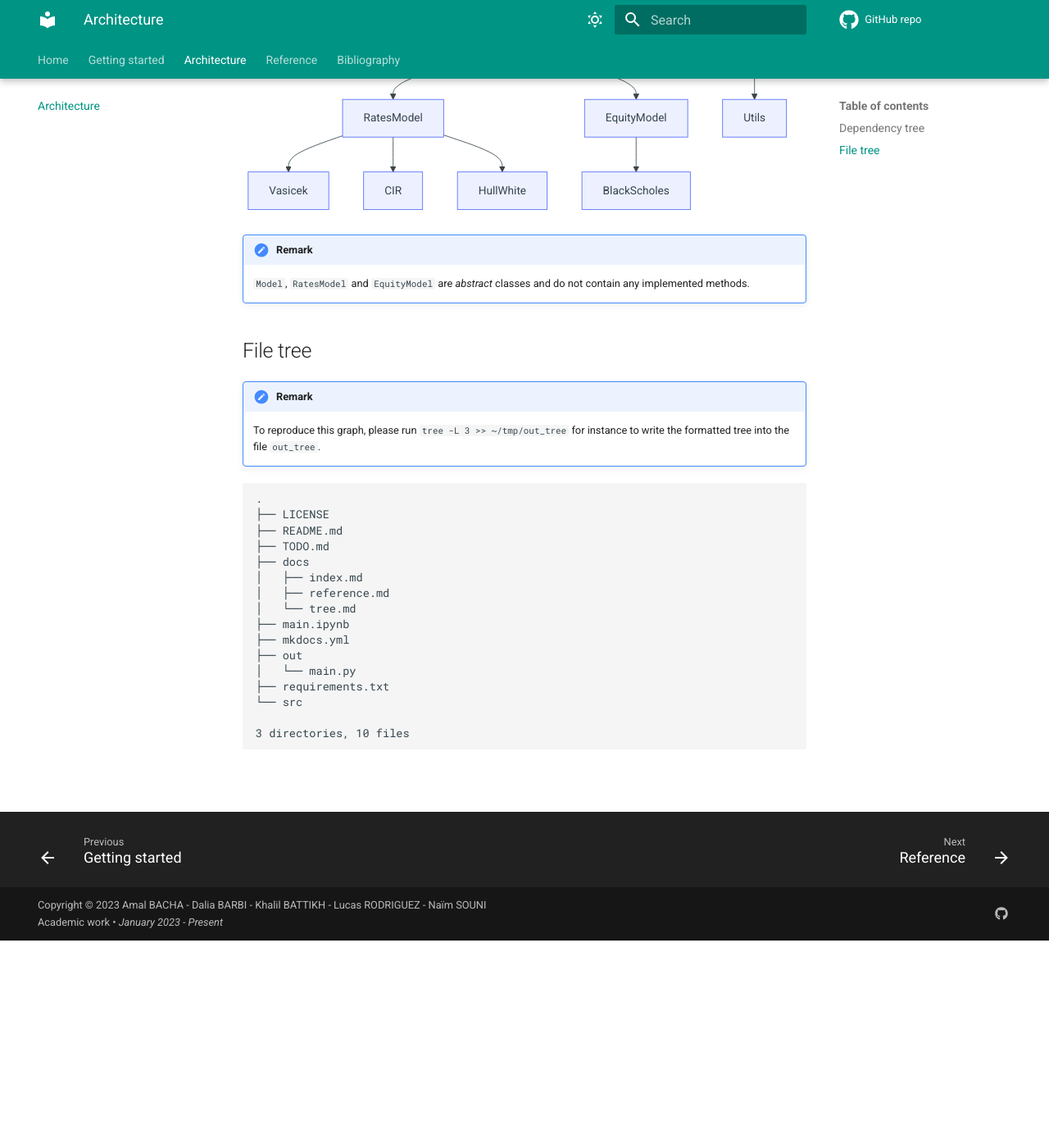
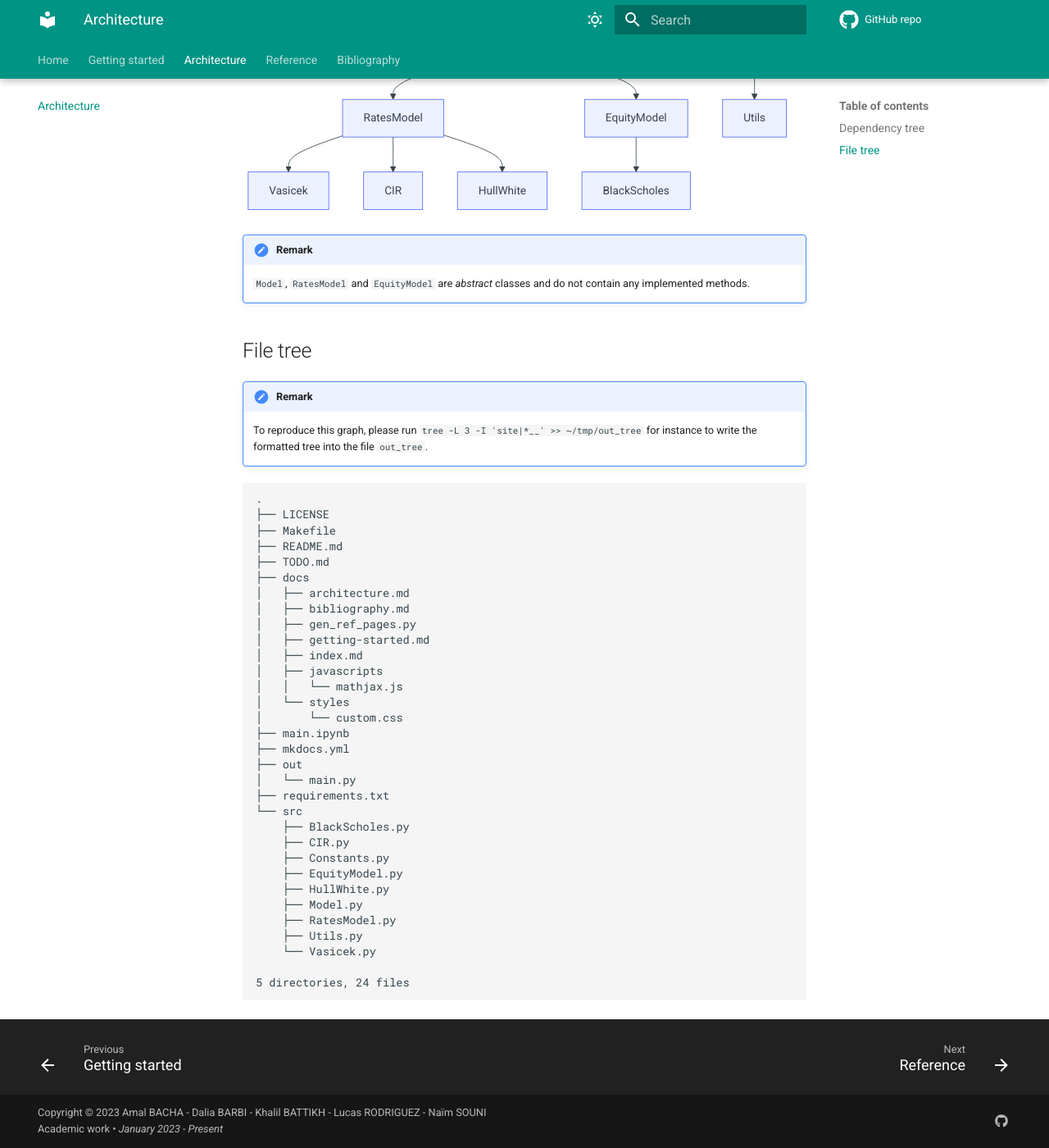
Before and after one commit to lcsrodriguez/CuttingEdge-Milliman, an MkDocs documentation site: the page built from docs/architecture.md, in a window 1280 px wide and 1400 px high, scrolled down 253 px. Shown: the whole window at 82% size. Built offline with MkDocs 1.6.1 and Material for MkDocs 9.7.7, drawn with Linux system fonts in a browser that asks for light colours; comment, search, counter and statistics services are not loaded.

Commit message:
Updating tree

````diff
--- a/docs/architecture.md
+++ b/docs/architecture.md
@@ -22,23 +22,39 @@
 ## File tree
 
 !!! note "Remark"
-    To reproduce this graph, please run `tree -L 3 >> ~/tmp/out_tree` for instance to write the formatted tree into the file `out_tree`.
+    To reproduce this graph, please run `tree -L 3 -I 'site|*__' >> ~/tmp/out_tree` for instance to write the formatted tree into the file `out_tree`.
 
 ```
 .
 ├── LICENSE
+├── Makefile
 ├── README.md
 ├── TODO.md
 ├── docs
+│   ├── architecture.md
+│   ├── bibliography.md
+│   ├── gen_ref_pages.py
+│   ├── getting-started.md
 │   ├── index.md
-│   ├── reference.md
-│   └── tree.md
+│   ├── javascripts
+│   │   └── mathjax.js
+│   └── styles
+│       └── custom.css
 ├── main.ipynb
 ├── mkdocs.yml
 ├── out
 │   └── main.py
 ├── requirements.txt
 └── src
+    ├── BlackScholes.py
+    ├── CIR.py
+    ├── Constants.py
+    ├── EquityModel.py
+    ├── HullWhite.py
+    ├── Model.py
+    ├── RatesModel.py
+    ├── Utils.py
+    └── Vasicek.py
 
-3 directories, 10 files
+5 directories, 24 files
 ```
--- a/mkdocs.yml
+++ b/mkdocs.yml
@@ -24,6 +24,7 @@ theme:
     - navigation.expand
     - navigation.top
     - navigation.footer
+    - toc.follow
 
 extra:
   generator: false
````
